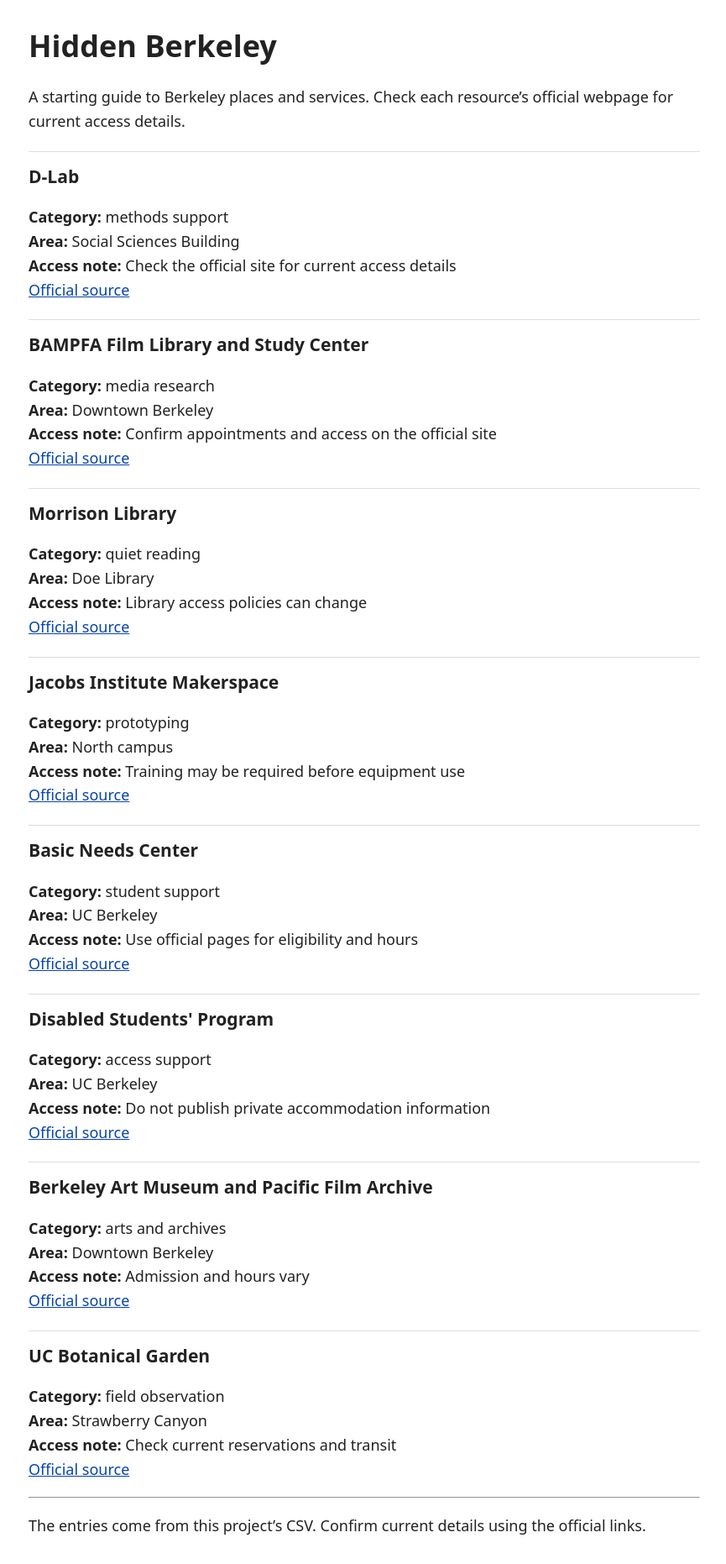
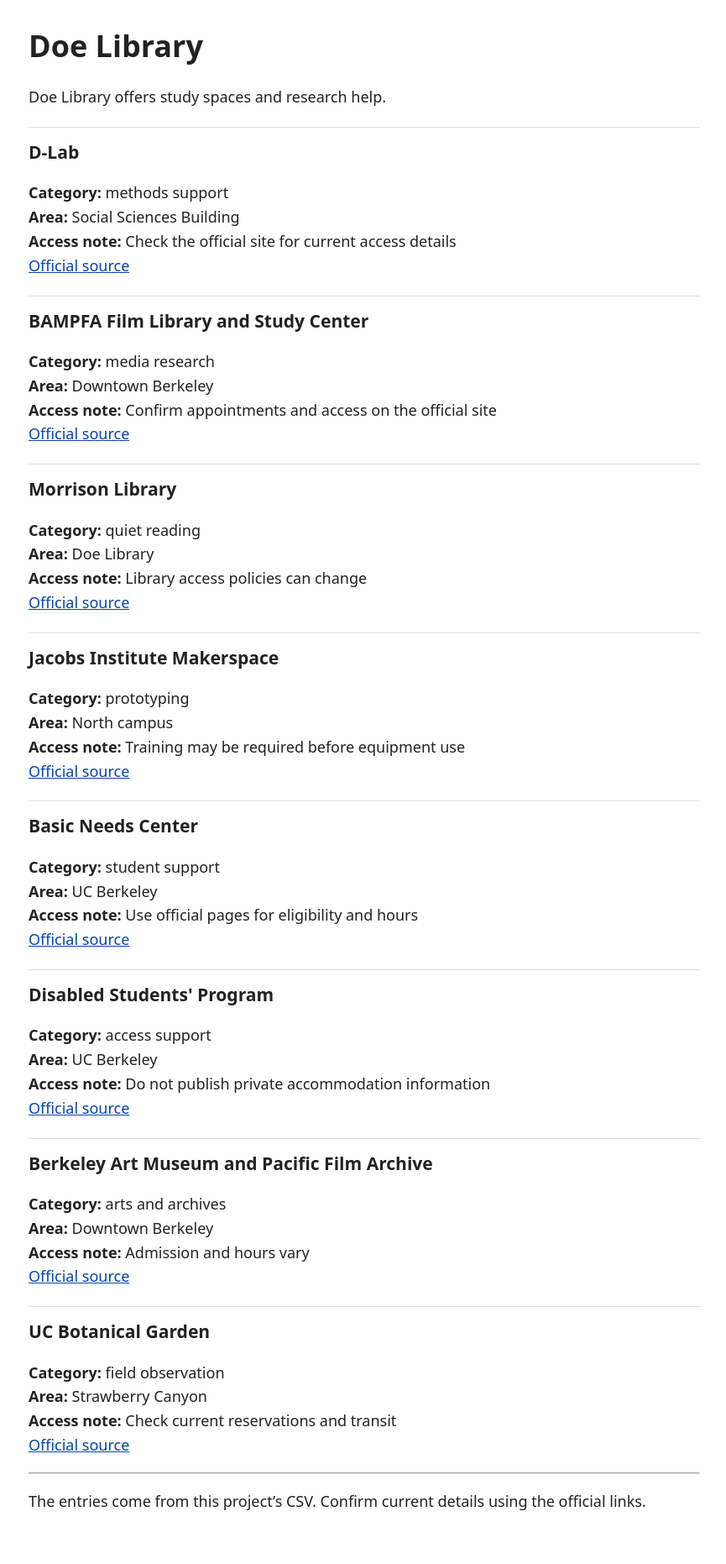
Before and after one commit to lillianhe629/hidden-berkeley, a Jekyll site: the page built from docs/index.md, in a window 1280 px wide. Shown: the whole page at 84% size, without its empty margins (206-1071 px from the left). Built offline with Jekyll 4.4.1, drawn with Linux system fonts in a browser that asks for light colours; after the commit the page ends 1834 px from its top, so only the background shows below that.

Commit message:
Summary
doe library intro

```diff
--- a/docs/index.md
+++ b/docs/index.md
@@ -1,11 +1,11 @@
 ---
 layout: default
-title: Hidden Berkeley
+title:  Doe Library
 ---
 
-# Hidden Berkeley
+# Doe Library
 
-A starting guide to Berkeley places and services. Check each resource's official webpage for current access details.
+Doe Library offers study spaces and research help.
 
 <!-- Edit the heading and introduction above. The supplied loop below displays each row of the CSV. -->
 {% for resource in site.data.locations %}
--- /dev/null
+++ b/requirements.txt
@@ -0,0 +1,2 @@
+pandas>=2.2,<3
+ipykernel>=6.29,<8
```
Also changed, not shown: README.md, 1 other file.
